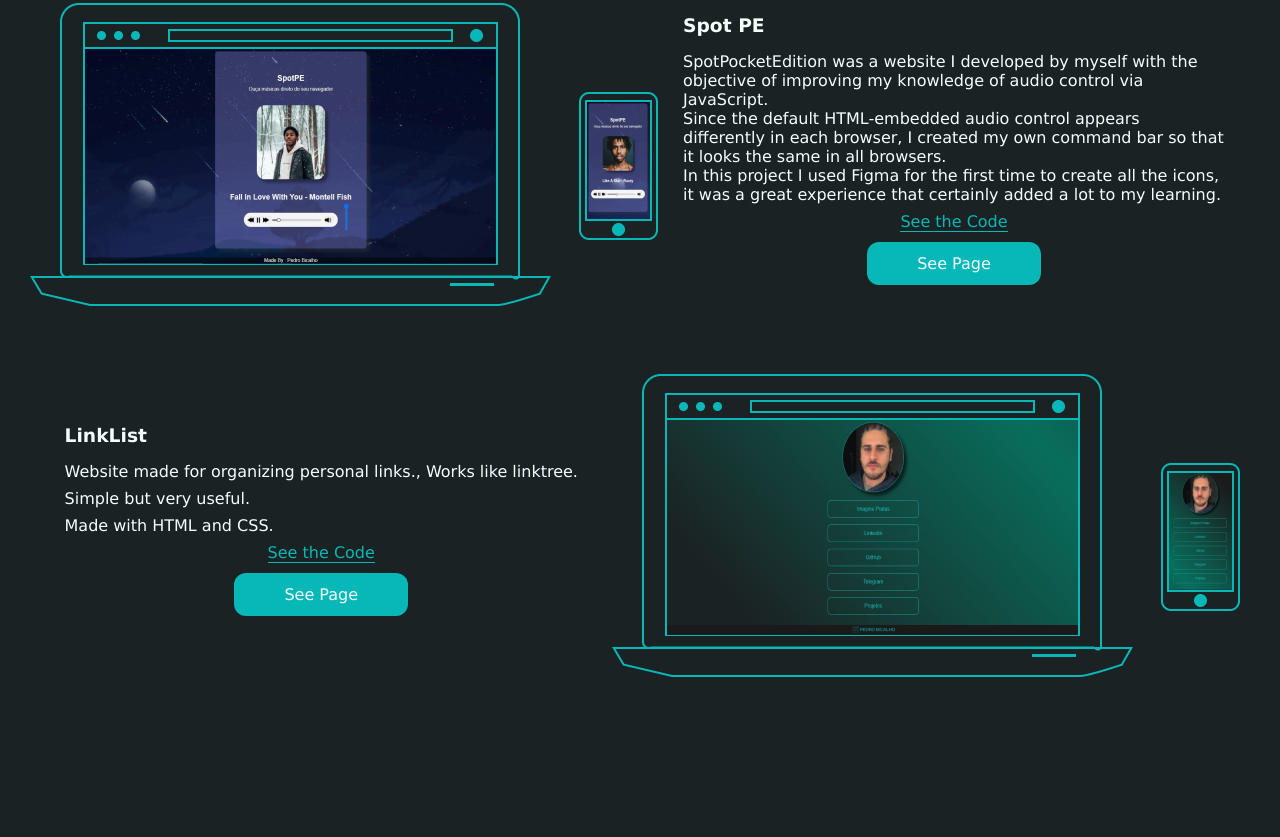
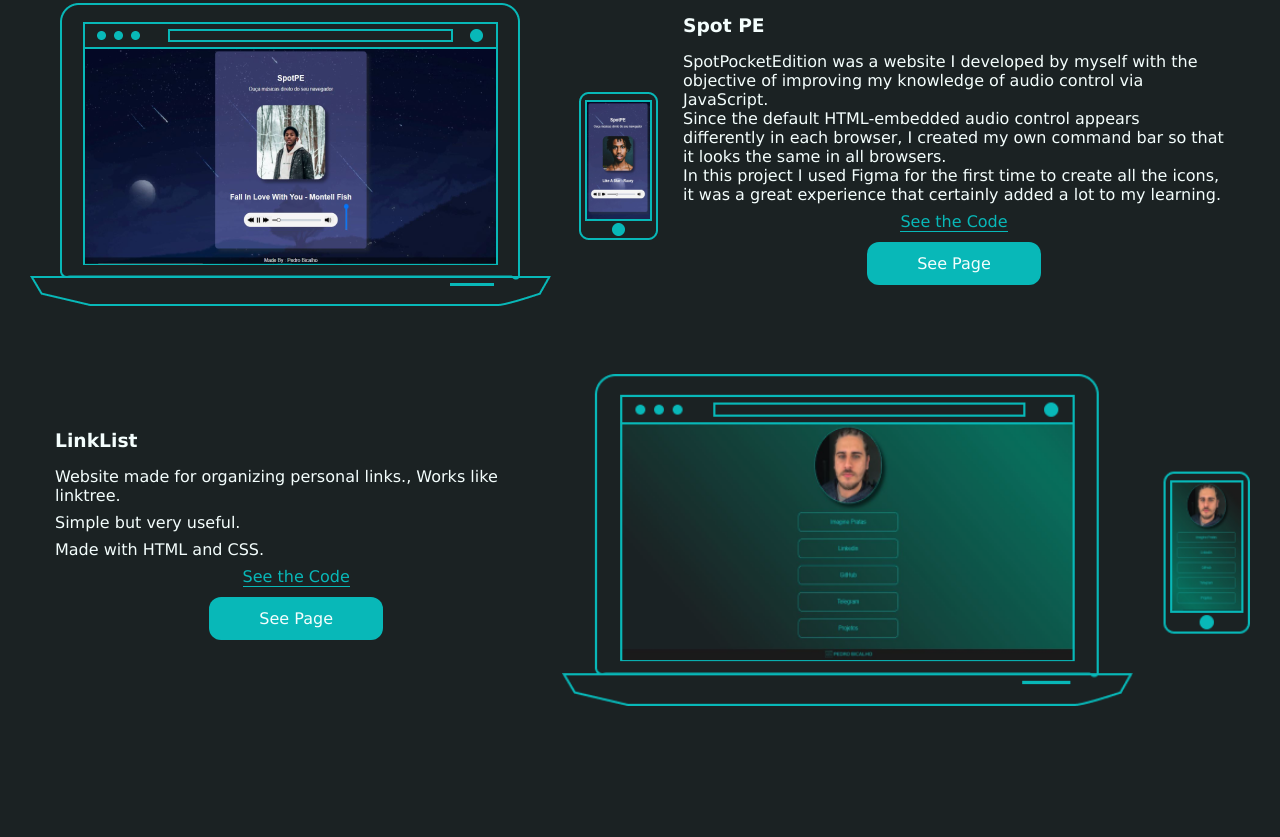
Before and after one commit to ph-bicalho/ph-bicalho, a plain HTML site: page index.html in a window 1280 px wide. Shown: the part 2369-3206 px from the top of the page. Drawn offline with Linux system fonts and the light colour scheme.

Commit message:
Update style.css

```diff
--- a/style.css
+++ b/style.css
@@ -283,7 +283,7 @@ label span:nth-child(3){
 
 }
 #Portfolio img{
-    max-width: 60%;
+    width: 60%;
 
 
 }
```
